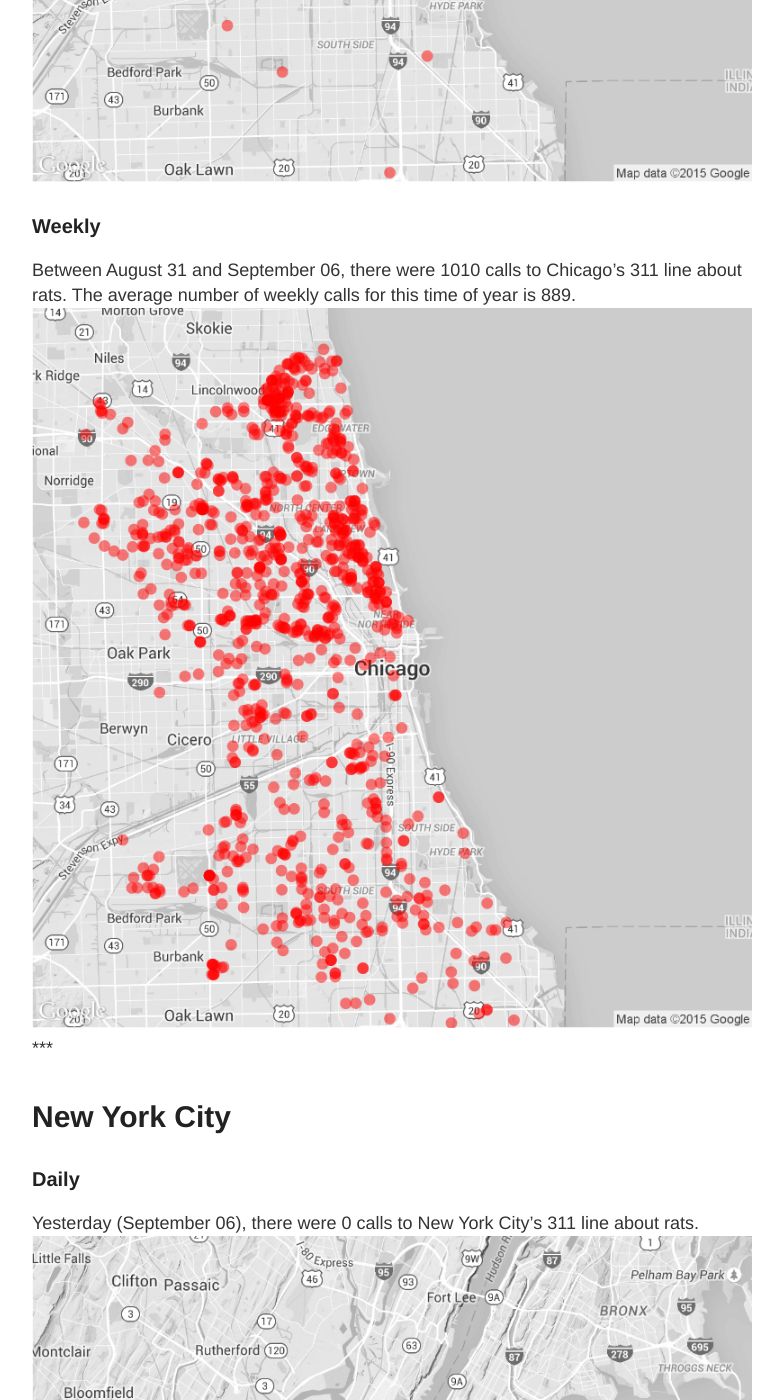
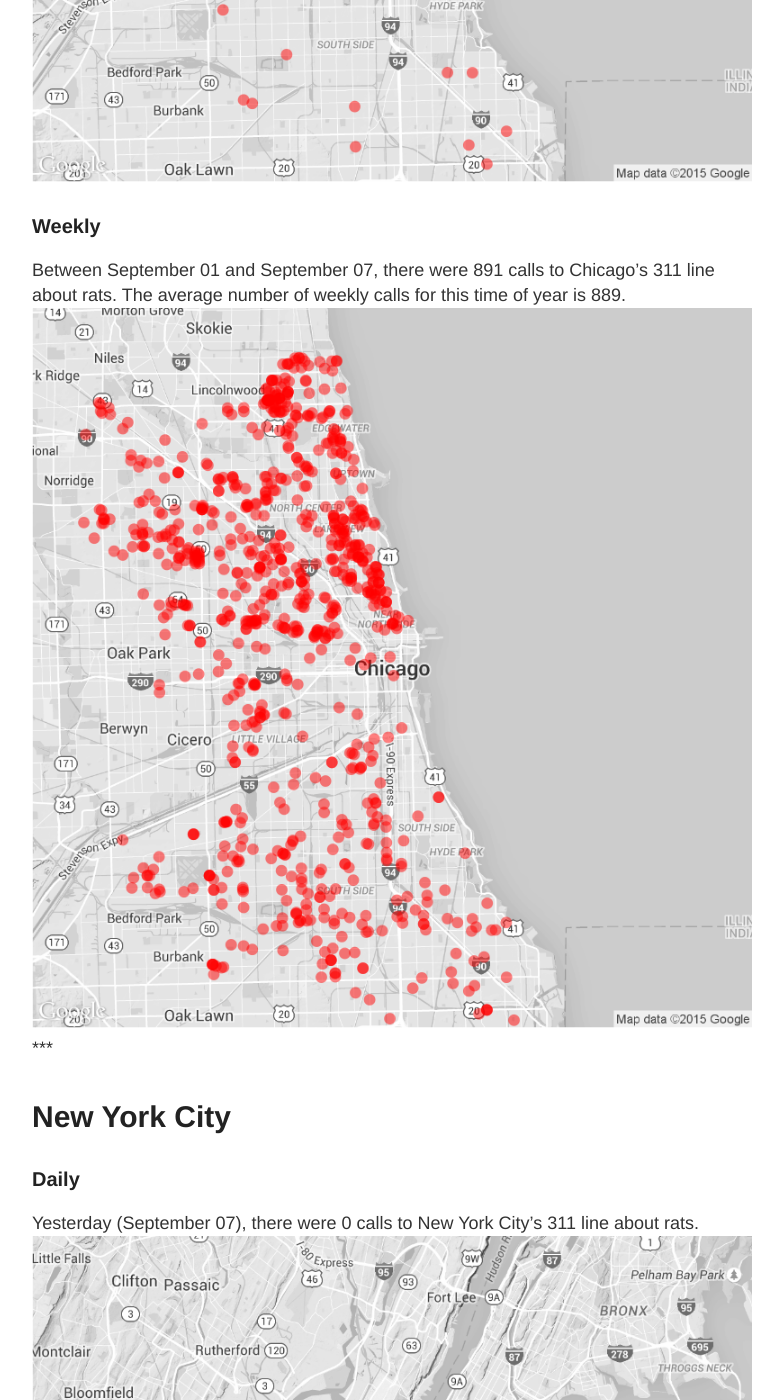
Before and after one commit to DanielHadley/ratmaps, a Jekyll site: the page built from daily.md, in a window 1280 px wide and 1400 px high, scrolled down 1033 px. Shown: the whole window, without its empty margins (248-1031 px from the left). Built offline with Jekyll 4.4.1, drawn with Linux system fonts in a browser that asks for light colours; comment, search, counter and statistics services are not loaded; some of the changed text lies outside the part shown.

Commit message:
Daily Maps

```diff
--- a/daily.md
+++ b/daily.md
@@ -15,22 +15,22 @@
 
 ### Daily
 
-Yesterday (September 06), there were 38 calls to Chicago's 311 line about rats.
+Yesterday (September 07), there were 89 calls to Chicago's 311 line about rats.
 ![Chicago rat calls to 311 weekly map]({{ site.cityimages }}/daily/Chicago_Rat_Map_Daily.png)
 
 ### Weekly
-Between August 31 and September 06, there were 1010 calls to Chicago's 311 line about rats. The average number of weekly calls for this time of year is 889.
+Between September 01 and September 07, there were 891 calls to Chicago's 311 line about rats. The average number of weekly calls for this time of year is 889.
 ![Chicago rat calls to 311 weekly map]({{ site.cityimages }}/daily/Chicago_Rat_Map_Weekly.png)
 ***
 # New York City <a id="nyc"><a>
 
 ### Daily
 
-Yesterday (September 06), there were 0 calls to New York City's 311 line about rats.
+Yesterday (September 07), there were 0 calls to New York City's 311 line about rats.
 ![NYC rat calls to 311 weekly map]({{ site.cityimages }}/daily/NYC_Rat_Map_Daily.png)
 
 ### Weekly
-Between August 31 and September 06, there were 0 calls to New York City's 311 line about rats. The average number of weekly calls for this time of year is 257.
+Between September 01 and September 07, there were 0 calls to New York City's 311 line about rats. The average number of weekly calls for this time of year is 257.
 ![NYC rat calls to 311 weekly map]({{ site.cityimages }}/daily/NYC_Rat_Map_Weekly.png)
 
 Each red dot represents one call about a rat seen in that location. The dots are transparent, so multiple calls from one location will be seen as a solid dot. The usual caveats apply: more calls do not necessarily mean that there are more rats in that location than other parts of the city. A cluster of dots could indicate that one resident is unusually vocal about rodents in his or her neighborhood. Also, more densely populated neighborhoods tend to make more calls to 311.
```
Also changed, not shown: images/pages/daily/Chicago_Rat_Map_Daily.png, images/pages/daily/Chicago_Rat_Map_Weekly.png, images/pages/daily/NYC_Rat_Map_Daily.png, images/pages/daily/NYC_Rat_Map_Weekly.png.
